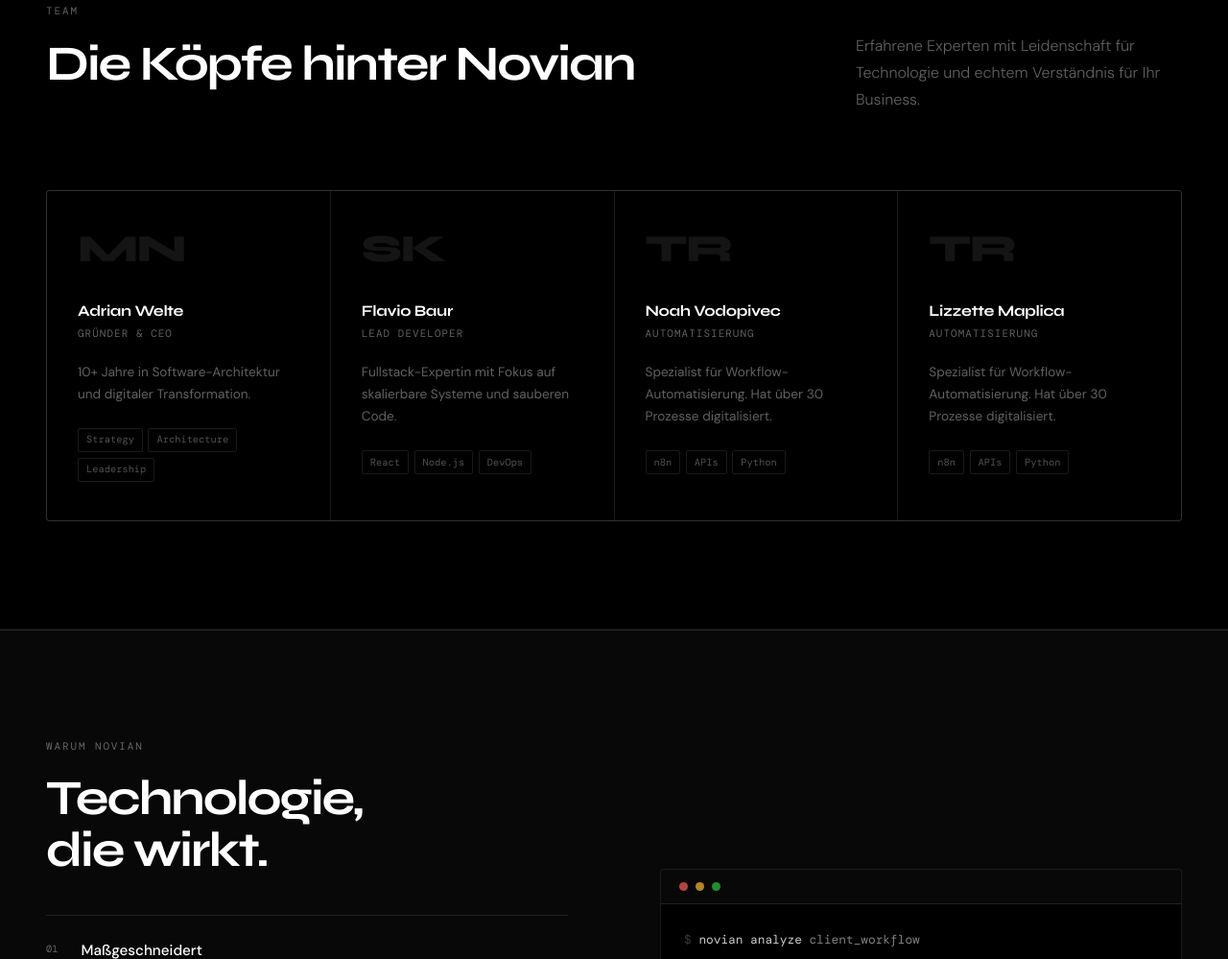
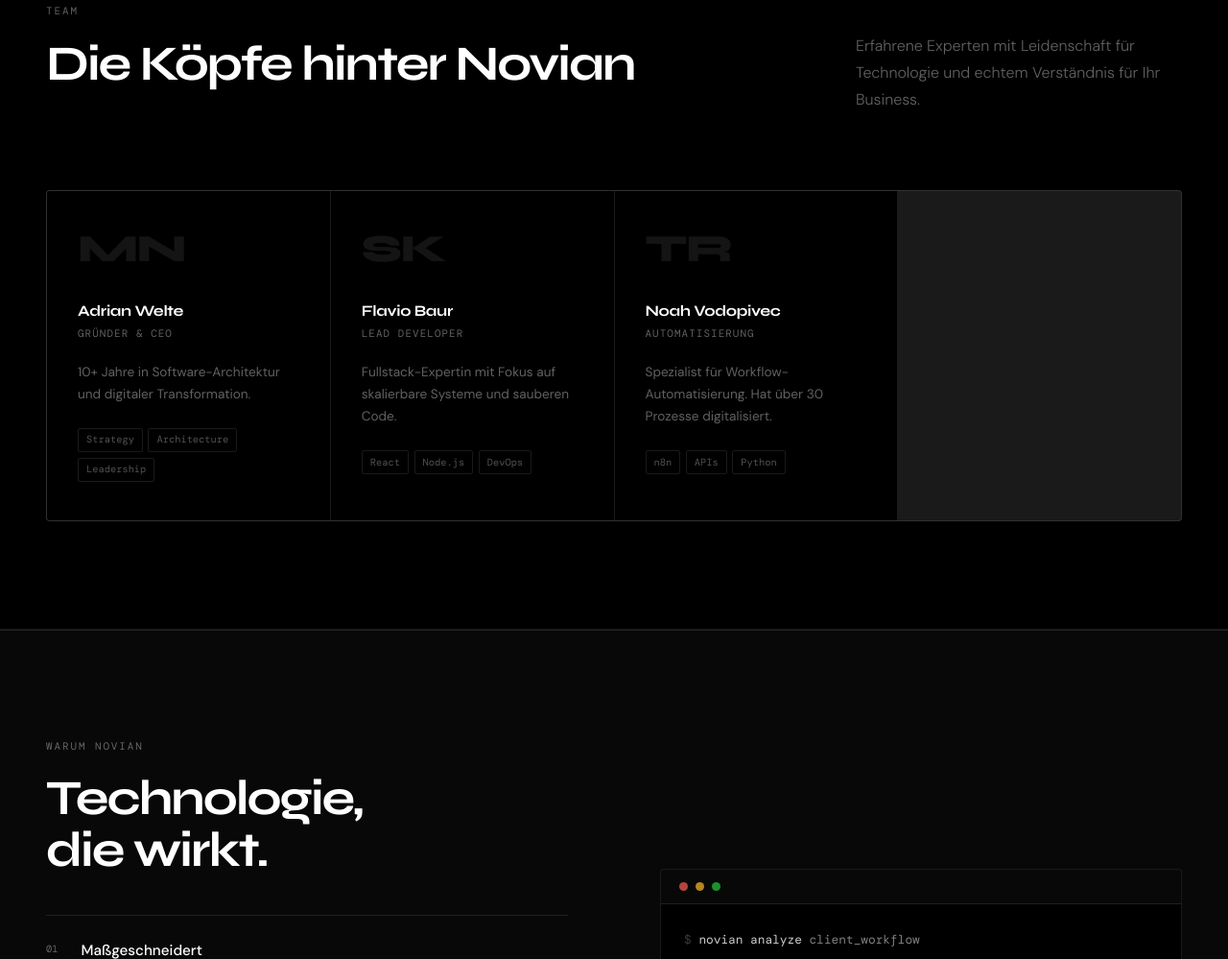
Before and after one commit to adrianwelte/Novian-Website, a plain HTML site: page index.html in a window 1280 px wide. Shown: the part 2735-3734 px from the top of the page at 96% size. Drawn offline with nearby package versions, Linux system fonts and the light colour scheme; a web font is replaced by a local one.

Commit message:
Update index.html

```diff
--- a/index.html
+++ b/index.html
@@ -347,9 +347,7 @@
       <div class="team-card"><div class="team-initials">MN</div><div class="team-name">Adrian Welte</div><div class="team-role" data-de="Gründer & CEO" data-en="Founder & CEO">Gründer & CEO</div><div class="team-bio" data-de="10+ Jahre in Software-Architektur und digitaler Transformation." data-en="10+ years in software architecture and digital transformation.">10+ Jahre in Software-Architektur und digitaler Transformation.</div><div class="team-skills"><span class="skill-tag">Strategy</span><span class="skill-tag">Architecture</span><span class="skill-tag">Leadership</span></div></div>
       <div class="team-card"><div class="team-initials">SK</div><div class="team-name">Flavio Baur</div><div class="team-role" data-de="Gründer & CEO" data-en="Lead Developer">Lead Developer</div><div class="team-bio" data-de="Fullstack-Expertin mit Fokus auf skalierbare Systeme und sauberen Code." data-en="Fullstack expert focused on scalable systems and clean code.">Fullstack-Expertin mit Fokus auf skalierbare Systeme und sauberen Code.</div><div class="team-skills"><span class="skill-tag">React</span><span class="skill-tag">Node.js</span><span class="skill-tag">DevOps</span></div></div>
       <div class="team-card"><div class="team-initials">TR</div><div class="team-name">Noah Vodopivec</div><div class="team-role" data-de="Gründer & CEO" data-en="Automation">Automatisierung</div><div class="team-bio" data-de="Spezialist für Workflow-Automatisierung. Hat über 30 Prozesse digitalisiert." data-en="Workflow automation specialist. Has digitized over 30 business processes.">Spezialist für Workflow-Automatisierung. Hat über 30 Prozesse digitalisiert.</div><div class="team-skills"><span class="skill-tag">n8n</span><span class="skill-tag">APIs</span><span class="skill-tag">Python</span></div></div>
-     <div class="team-card"><div class="team-initials">TR</div><div class="team-name">Lizzette Maplica</div><div class="team-role" data-de="Fan #1" data-en="Automation">Automatisierung</div><div class="team-bio" data-de="Spezialist für Workflow-Automatisierung. Hat über 30 Prozesse digitalisiert." data-en="Workflow automation specialist. Has digitized over 30 business processes.">Spezialist für Workflow-Automatisierung. Hat über 30 Prozesse digitalisiert.</div><div class="team-skills"><span class="skill-tag">n8n</span><span class="skill-tag">APIs</span><span class="skill-tag">Python</span></div></div>
-
-    </div>
+      </div>
   </section>
 
   <section id="why">
```
